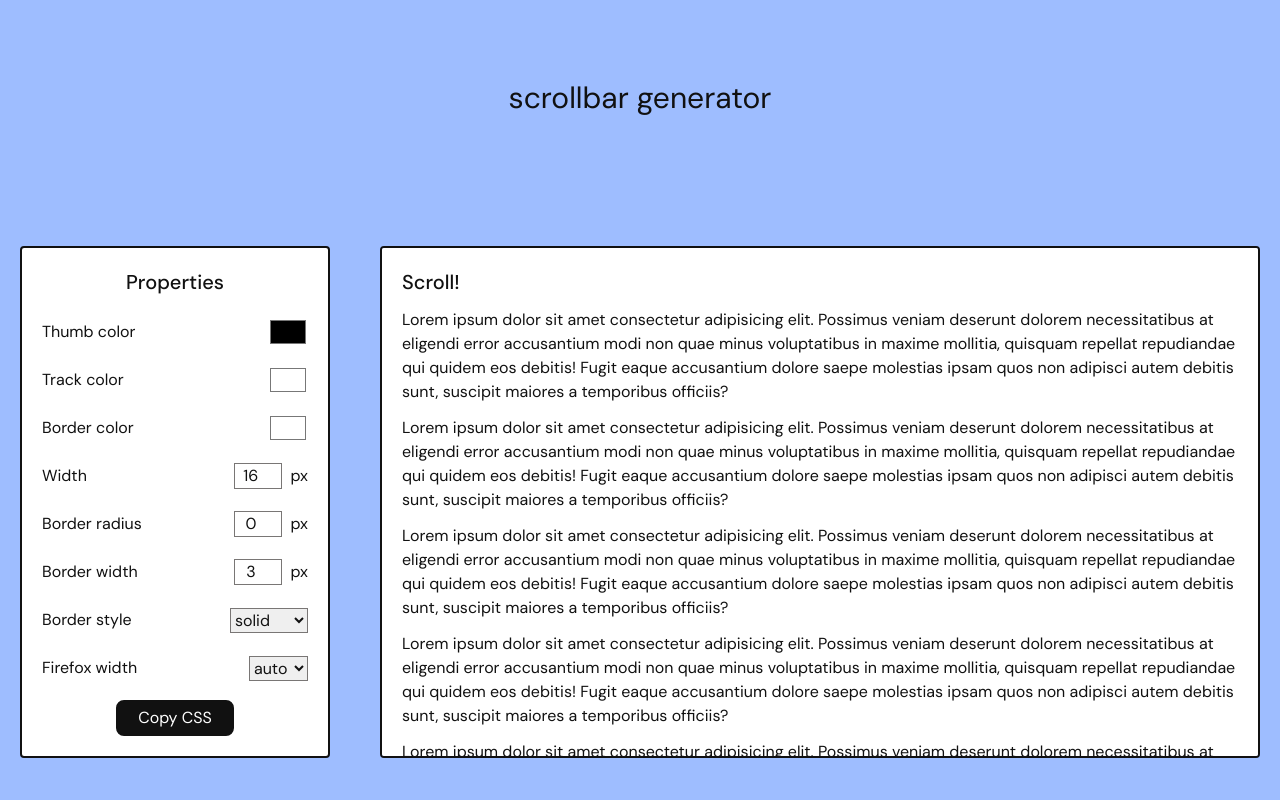
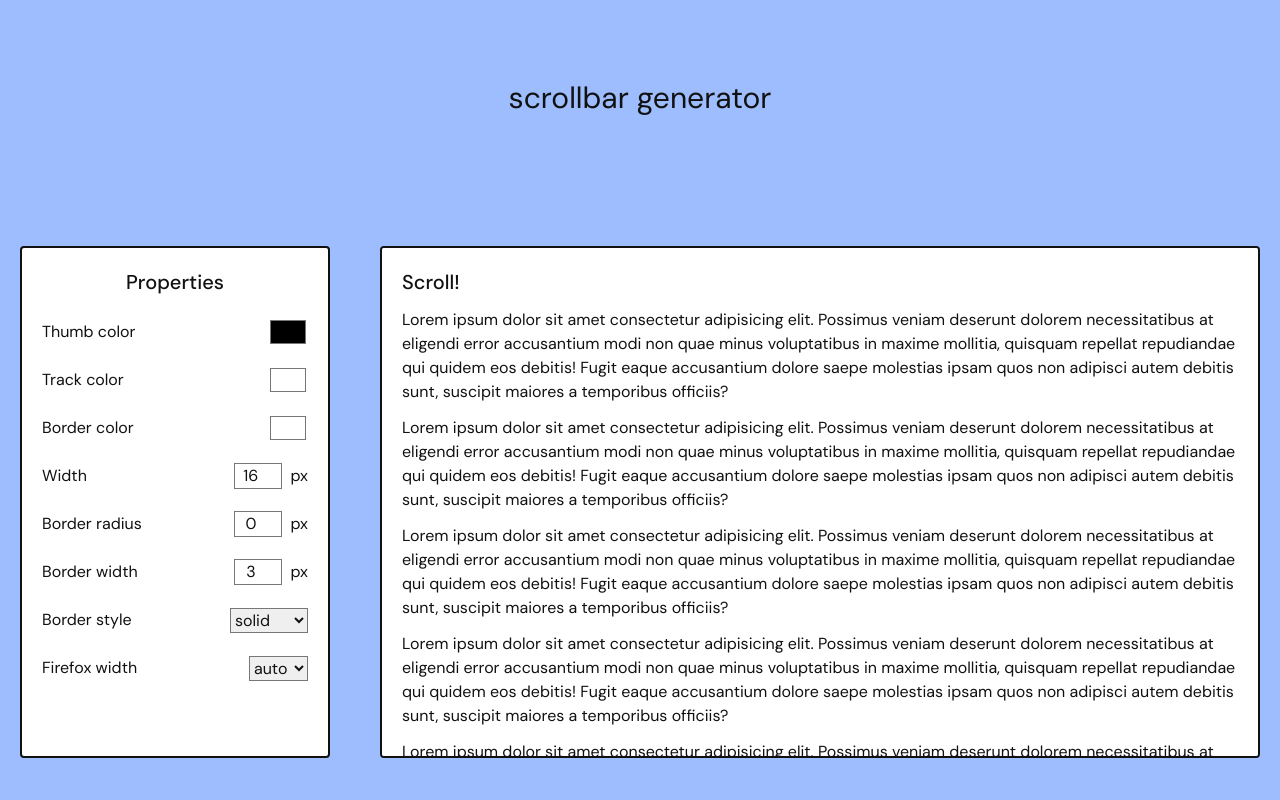
Before and after one commit to ekmas/scrollbar-generator, a React (Vite) app: page / in a window 1280 px wide. Shown: the top 800 px of the page. Built offline with nearby package versions, Linux system fonts and the light colour scheme.

Commit message:
removed Button component

```diff
--- a/src/components/Button.jsx
+++ /dev/null
@@ -1,46 +0,0 @@
-import React from 'react'
-import useStore from '../store'
-
-export default function Button() {
-  let thumbColor = useStore((state) => state.thumbColor)
-  let trackColor = useStore((state) => state.trackColor)
-  let borderColor = useStore((state) => state.borderColor)
-  let width = useStore((state) => state.width)
-  let borderRadius = useStore((state) => state.borderRadius)
-  let borderWidth = useStore((state) => state.borderWidth)
-  let borderStyle = useStore((state) => state.borderStyle)
-  let firefoxWidth = useStore((state) => state.firefoxWidth)
-
-  let handleClick = () => {
-    navigator.clipboard.writeText(`
-/* Firefox */
-
-*{
-    scrollbar-width: ${firefoxWidth};
-    scrollbar-color: ${thumbColor} ${trackColor};
-}
-
-/* Other browsers */
-
-*::-webkit-scrollbar{
-    width: ${width}px;
-}
-
-*::-webkit-scrollbar-track{
-    background: ${trackColor};
-}
-
-*::-webkit-scrollbar-thumb{
-    background-color: ${thumbColor};
-    border-radius: ${borderRadius}px;
-    border: ${borderWidth}px ${borderStyle} ${borderColor};
-}`
-    )
-
-    alert('Copied to clipboard')
-  }
-
-  return (
-    <button onClick={handleClick} className='hover:bg-white hover:text-black transition ease-linear text-center border-2 px-5 py-1 mt-2 rounded-lg bg-black text-white border-black mx-auto block'>Copy CSS</button>
-  )
-}
--- a/src/components/Properties.jsx
+++ b/src/components/Properties.jsx
@@ -2,7 +2,6 @@ import React from 'react'
 import ColorProperty from './ColorProperty'
 import NumberProperty from './NumberProperty'
 import SelectProperty from './SelectProperty'
-import Button from './Button'
 
 export default function Properties() {
   return (
@@ -61,8 +60,6 @@ export default function Properties() {
           functionName={'changeFirefoxWidth'}
           options={['auto', 'none', 'thin']}
         />
-
-        <Button />
     </div>
   )
 }
```
